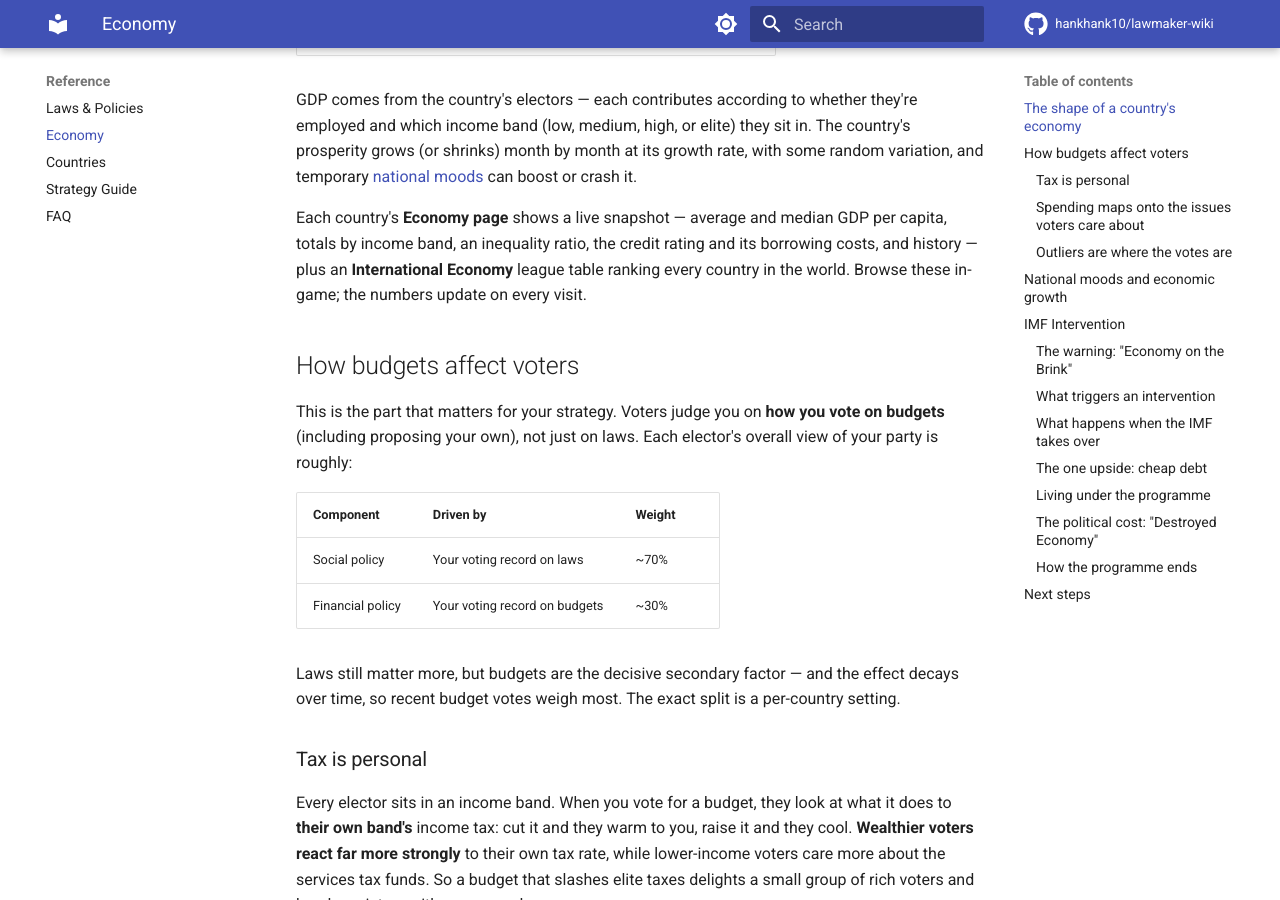
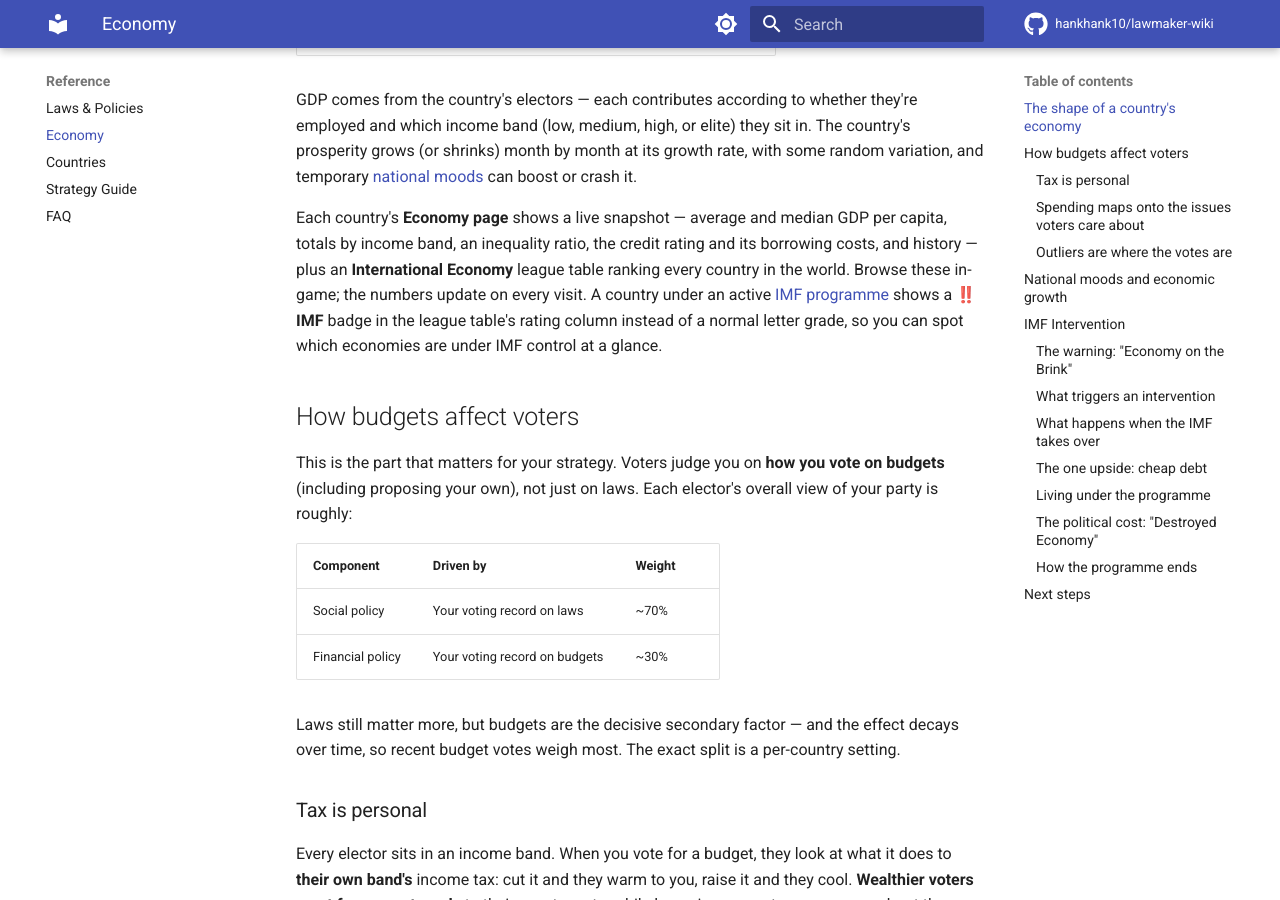
Before and after one commit to hankhank10/lawmaker-wiki, an MkDocs documentation site: the page built from docs/gameplay/economy.md, in a window 1280 px wide and 900 px high, scrolled down 661 px. Built offline with MkDocs 1.6.1 and Material for MkDocs 9.7.7, drawn with Linux system fonts in a browser that asks for light colours; comment, search, counter and statistics services are not loaded.

Commit message:
📝 Sync from private repo
Auto-synced from hankhank10/lawmaker/game-manual

```diff
--- a/docs/gameplay/economy.md
+++ b/docs/gameplay/economy.md
@@ -15,7 +15,7 @@ When a country is created it's assigned one of four **economy types**, which set
 
 GDP comes from the country's electors — each contributes according to whether they're employed and which income band (low, medium, high, or elite) they sit in. The country's prosperity grows (or shrinks) month by month at its growth rate, with some random variation, and temporary [national moods](#national-moods-and-economic-growth) can boost or crash it.
 
-Each country's **Economy page** shows a live snapshot — average and median GDP per capita, totals by income band, an inequality ratio, the credit rating and its borrowing costs, and history — plus an **International Economy** league table ranking every country in the world. Browse these in-game; the numbers update on every visit.
+Each country's **Economy page** shows a live snapshot — average and median GDP per capita, totals by income band, an inequality ratio, the credit rating and its borrowing costs, and history — plus an **International Economy** league table ranking every country in the world. Browse these in-game; the numbers update on every visit. A country under an active [IMF programme](#imf-intervention) shows a **‼️ IMF** badge in the league table's rating column instead of a normal letter grade, so you can spot which economies are under IMF control at a glance.
 
 ## How budgets affect voters
 
```
